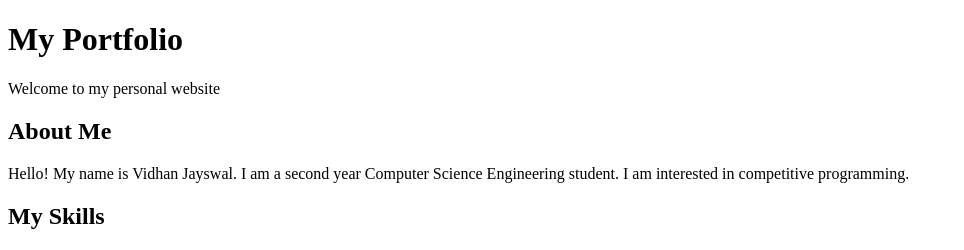
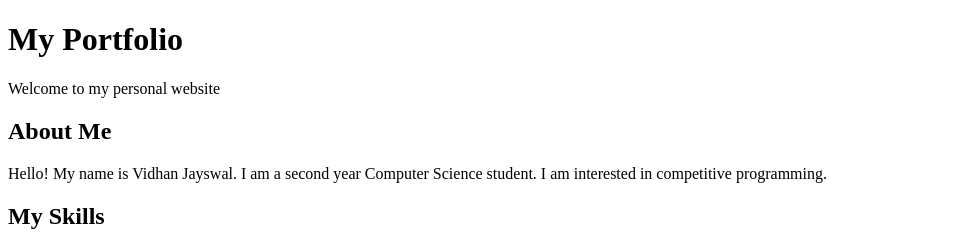
Before and after one commit to jaiswalvidhan3/Github-practical-test, a plain HTML site: page index.html in a window 1280 px wide. Shown: the top 250 px of the page, without its empty margins (0-964 px from the left). Drawn offline with Linux system fonts and the light colour scheme.

```diff
--- a/index.html
+++ b/index.html
@@ -16,7 +16,7 @@
     <section class="about">
         <h2>About Me</h2>
         <p>Hello! My name is Vidhan Jayswal.
-           I am a second year Computer Science Engineering student.
+           I am a second year Computer Science student.
            I am interested in competitive programming.</p>
     </section>
 
```
